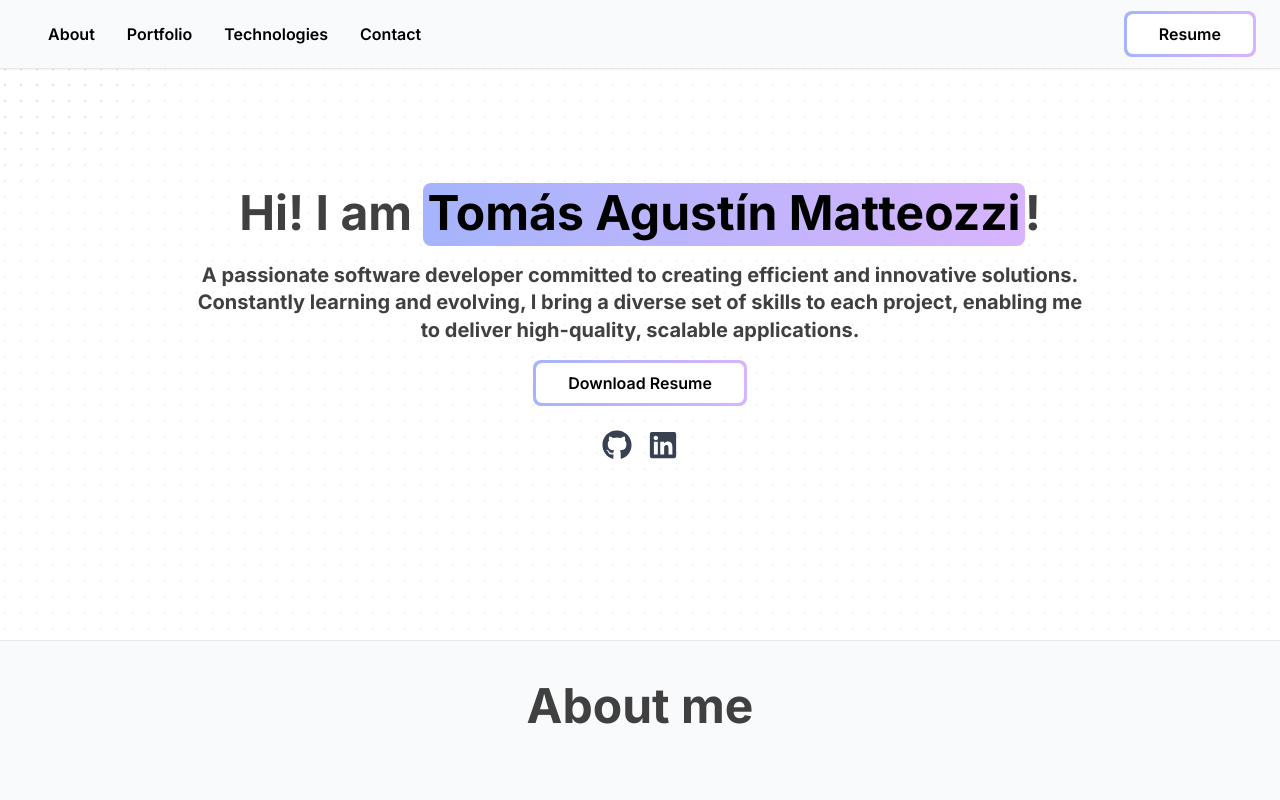
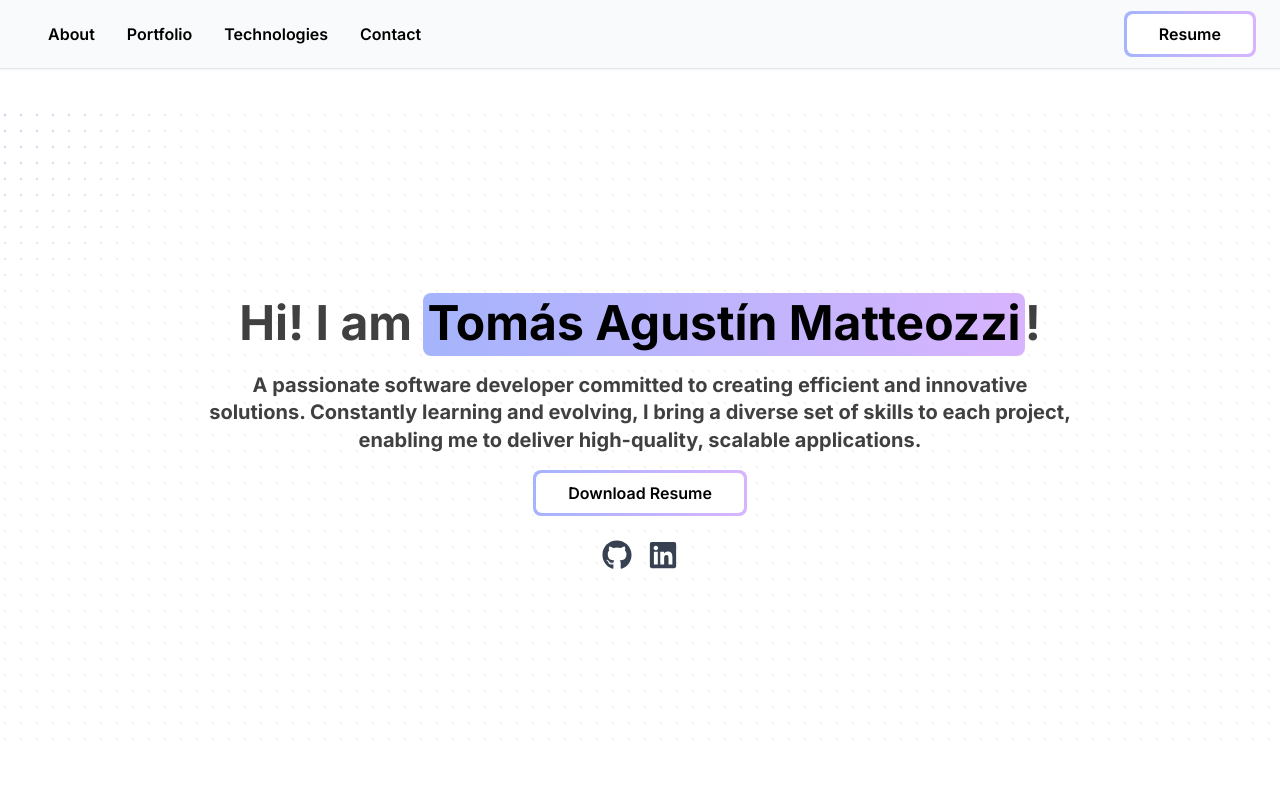
Before and after one commit to tmatteozzi/portfolio, a Next.js app: page / in a window 1280 px wide. Shown: the top 800 px of the page. Built offline with nearby package versions, Linux system fonts and the light colour scheme.

Commit message:
Layout changes

```diff
--- a/app/pages/Layout.tsx
+++ b/app/pages/Layout.tsx
@@ -32,7 +32,7 @@ export default function Layout() {
     return (
         <section
             id="layout"
-            className="flex flex-col items-center justify-center"
+            className="flex flex-col items-center justify-center h-[calc(100vh-60px)] mt-[60px]"
         >
             <HeroHighlight className="flex flex-col justify-center items-center">
                 <motion.div {...motionConfig} className="text-center">
@@ -43,11 +43,13 @@ export default function Layout() {
                         </Highlight>
                         !
                     </div>
-                    <p className="text-l md:text-xl lg:text-xl font-bold text-neutral-700 dark:text-white max-w-4xl leading-relaxed lg:leading-snug mb-4">
-                        A passionate software developer committed to creating
-                        efficient and innovative solutions. Constantly learning
-                        and evolving, I bring a diverse set of skills to each
-                        project, enabling me to deliver high-quality, scalable
+                    <p className="text-l md:text-xl lg:text-xl font-bold text-neutral-700 dark:text-white max-w-4xl leading-relaxed lg:leading-snug mb-4 px-4">
+                        {' '}
+                        {/* Agregado de relleno horizontal */}A passionate
+                        software developer committed to creating efficient and
+                        innovative solutions. Constantly learning and evolving,
+                        I bring a diverse set of skills to each project,
+                        enabling me to deliver high-quality, scalable
                         applications.
                     </p>
                     <motion.div
```
